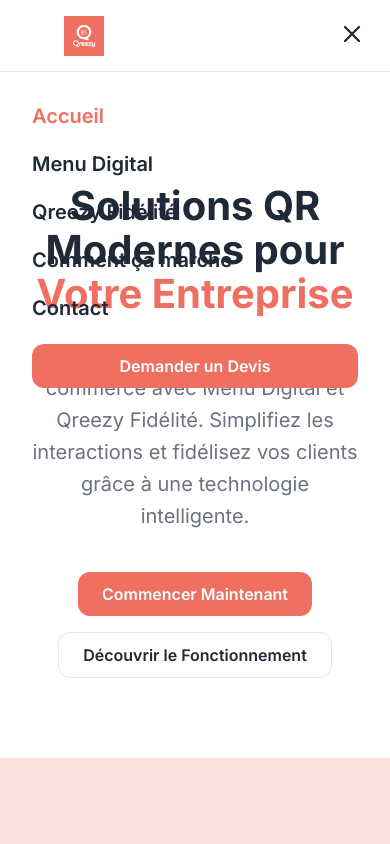
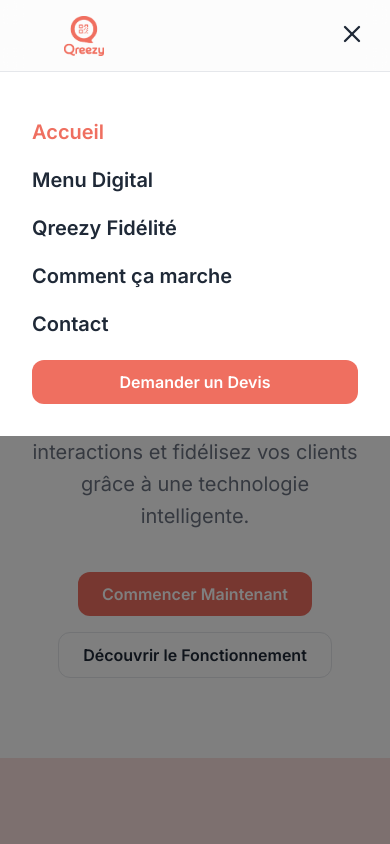
Before and after one commit to omarneyfar/qreezy, a Next.js app: page / in a window 390 px wide. Both pictures are taken after a click on the button "Toggle Menu". Shown: the top 844 px of the page. Built offline with nearby package versions, Linux system fonts and the light colour scheme.

Commit message:
feat: implement a new responsive header component with navigation, scroll effects, and associated logo assets.

```diff
--- a/src/components/layout/Header.tsx
+++ b/src/components/layout/Header.tsx
@@ -21,31 +21,38 @@
         return () => window.removeEventListener("scroll", handleScroll);
     }, []);
 
+    // Prevent body scroll when mobile menu is open
+    useEffect(() => {
+        if (isMobileMenuOpen) {
+            document.body.style.overflow = 'hidden';
+        } else {
+            document.body.style.overflow = 'unset';
+        }
+        return () => {
+            document.body.style.overflow = 'unset';
+        };
+    }, [isMobileMenuOpen]);
+
     const toggleMobileMenu = () => setIsMobileMenuOpen(!isMobileMenuOpen);
     const closeMobileMenu = () => setIsMobileMenuOpen(false);
 
     return (
+        <>
             <header
+                className="header"
                 style={{
-                position: "fixed",
-                top: 0,
-                left: 0,
-                right: 0,
-                height: "var(--header-height)",
-                backgroundColor: isScrolled || isMobileMenuOpen ? "rgba(255, 255, 255, 0.95)" : "transparent",
+                    backgroundColor: isScrolled || isMobileMenuOpen ? "rgba(255, 255, 255, 0.98)" : "transparent",
                     backdropFilter: isScrolled || isMobileMenuOpen ? "blur(10px)" : "none",
                     borderBottom: isScrolled || isMobileMenuOpen ? "1px solid var(--border)" : "none",
-                zIndex: 1000,
-                transition: "all 0.3s ease",
                 }}
             >
                 <div className="container" style={{ height: "100%", display: "flex", alignItems: "center", justifyContent: "space-between" }}>
-                <Link href="/" onClick={closeMobileMenu} style={{ display: "flex", alignItems: "center" }}>
+                    <Link href="/" onClick={closeMobileMenu} style={{ display: "flex", alignItems: "center", zIndex: 1001, position: "relative" }}>
                         <Image src="/logo.png" alt="Qreezy Logo" width={120} height={40} style={{ objectFit: "contain" }} priority />
                     </Link>
 
                     {/* Desktop Navigation */}
-                <nav style={{ display: "none", gap: "2rem", alignItems: "center" }} className="desktop-nav">
+                    <nav className="desktop-nav">
                         {SITE_CONFIG.navItems.map((item) => (
                             <Link
                                 key={item.href}
@@ -67,28 +74,16 @@
                     <button
                         onClick={toggleMobileMenu}
                         aria-label="Toggle Menu"
-                    style={{ display: "none", color: "var(--foreground)", background: "none", border: "none", cursor: "pointer" }}
                         className="mobile-toggle"
+                        style={{ color: "var(--foreground)", background: "none", border: "none", cursor: "pointer", zIndex: 1001, position: "relative" }}
                     >
                         {isMobileMenuOpen ? <X size={28} /> : <Menu size={28} />}
                     </button>
                 </div>
 
                 {/* Mobile Menu */}
-            {isMobileMenuOpen && (
-                <div style={{
-                    position: "fixed",
-                    top: "var(--header-height)",
-                    left: 0,
-                    right: 0,
-                    bottom: 0,
-                    backgroundColor: "#FFFFFF",
-                    padding: "2rem",
-                    display: "flex",
-                    flexDirection: "column",
-                    gap: "1.5rem",
-                    zIndex: 999,
-                }}>
+                <div className={`mobile-menu ${isMobileMenuOpen ? 'mobile-menu-open' : ''}`}>
+                    <nav style={{ display: "flex", flexDirection: "column", gap: "1.5rem", paddingTop: "1rem" }}>
                         {SITE_CONFIG.navItems.map((item) => (
                             <Link
                                 key={item.href}
@@ -104,20 +99,92 @@
                             </Link>
                         ))}
                         <Button href="/devis" onClick={closeMobileMenu}>Demander un Devis</Button>
+                    </nav>
                 </div>
+            </header>
+
+            {/* Overlay */}
+            {isMobileMenuOpen && (
+                <div
+                    className="mobile-menu-overlay"
+                    onClick={closeMobileMenu}
+                />
             )}
 
             <style jsx>{`
-        @media (min-width: 769px) {
-          .desktop-nav { display: flex !important; }
-          .mobile-toggle { display: none !important; }
+                .header {
+                    position: fixed;
+                    top: 0;
+                    left: 0;
+                    right: 0;
+                    height: var(--header-height);
+                    z-index: 1000;
+                    transition: all 0.3s ease;
                 }
+
+                .desktop-nav {
+                    display: flex;
+                    gap: 2rem;
+                    align-items: center;
+                }
+
+                .mobile-toggle {
+                    display: none;
+                }
+
+                .mobile-menu {
+                    position: fixed;
+                    top: var(--header-height);
+                    left: 0;
+                    right: 0;
+                    background-color: #FFFFFF;
+                    padding: 0 2rem;
+                    max-height: 0;
+                    opacity: 0;
+                    overflow: hidden;
+                    transition: max-height 0.3s ease, opacity 0.3s ease, padding 0.3s ease;
+                    z-index: 999;
+                    pointer-events: none;
+                }
+
+                .mobile-menu-open {
+                    max-height: calc(100vh - var(--header-height));
+                    opacity: 1;
+                    overflow-y: auto;
+                    padding: 2rem;
+                    pointer-events: auto;
+                }
+
+                .mobile-menu-overlay {
+                    position: fixed;
+                    top: 0;
+                    left: 0;
+                    right: 0;
+                    bottom: 0;
+                    background-color: rgba(0, 0, 0, 0.5);
+                    z-index: 998;
+                    animation: fadeIn 0.3s ease;
+                }
+
+                @keyframes fadeIn {
+                    from {
+                        opacity: 0;
+                    }
+                    to {
+                        opacity: 1;
+                    }
+                }
+
                 @media (max-width: 768px) {
-          .desktop-nav { display: none !important; }
-          .mobile-toggle { display: block !important; }
+                    .desktop-nav {
+                        display: none !important;
+                    }
+                    .mobile-toggle {
+                        display: block !important;
+                    }
                 }
             `}</style>
-        </header>
+        </>
     );
 };
 
```
Also changed, not shown: public/logo.png, public/logo1.png (added). Lines whose indentation alone changed are shown as unchanged.
